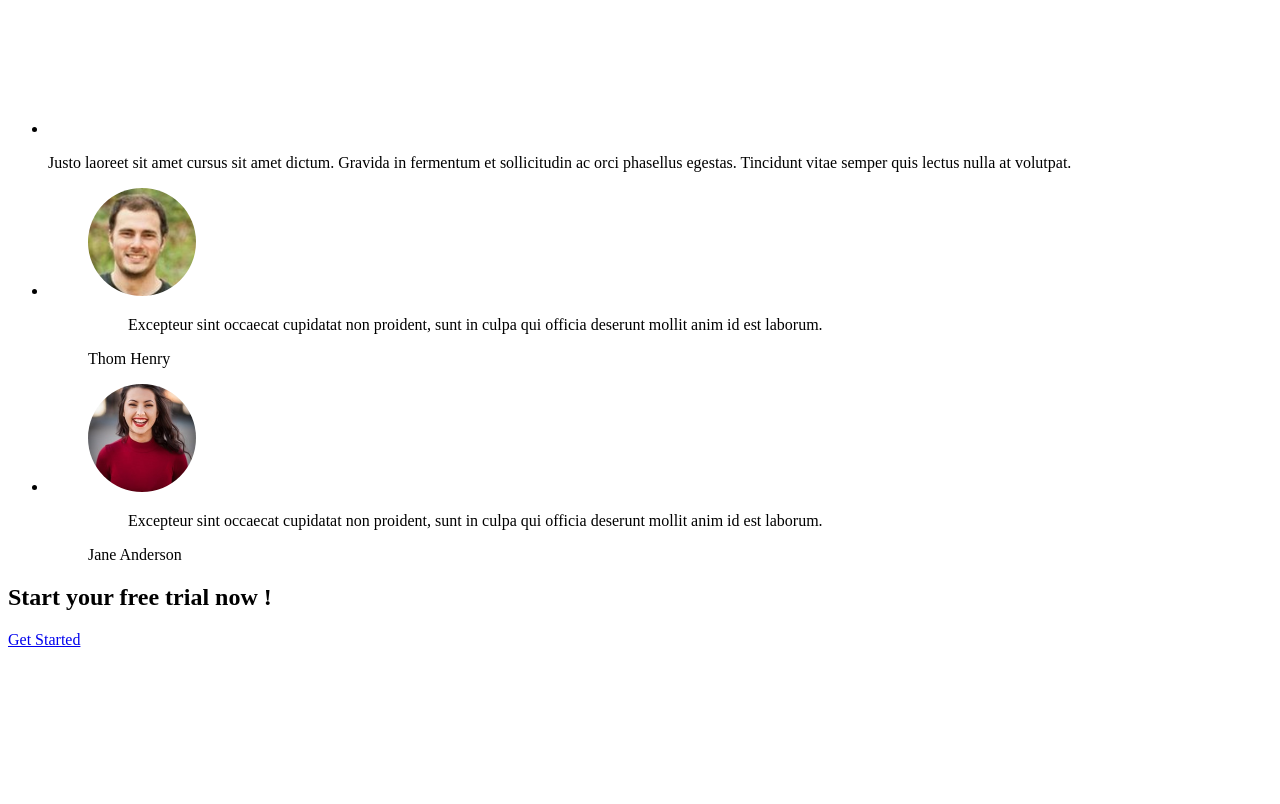
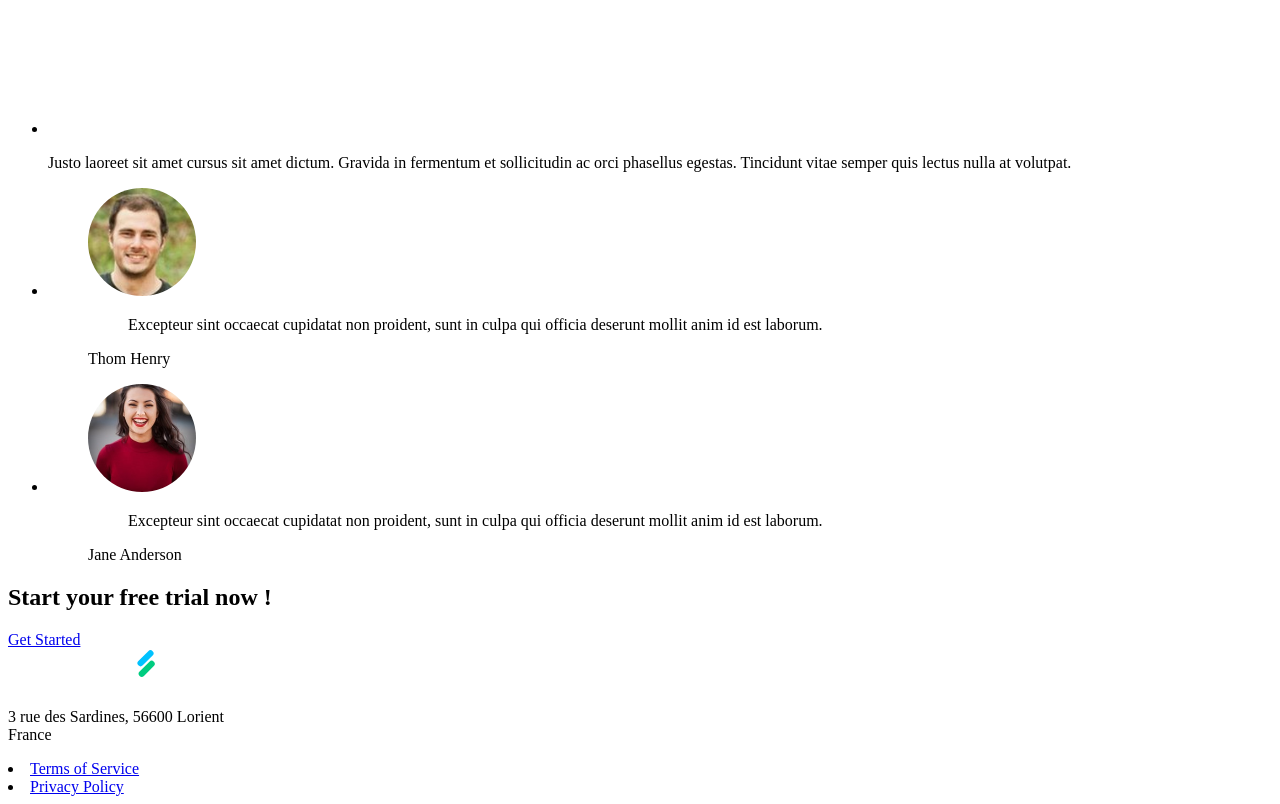
Before and after one commit to Holdenro/app-25-hours, a plain HTML site: page index.html in a window 1280 px wide. Shown: the part 1079-1883 px from the top of the page. Before the commit the page ends 1736 px from the top, so only its background shows below. Drawn offline with Linux system fonts and the light colour scheme.

Commit message:
added footer

```diff
--- a/index.html
+++ b/index.html
@@ -81,6 +81,20 @@
       <a href="#" class="cta">Get Started</a>
     </div>
 
+    <footer>
+      <div class="footer-container">
+        <div class="container">
+          <a href="#">
+            <img src="images/logo-white.svg" class=logo alt="logo">
+          </a>
+            <p class="address">3 rue des Sardines, 56600 Lorient <br>France</p>
+            <ul class="footer-link"></ul>
+              <li><a href="#">Terms of Service</a></li>
+              <li><a href="#">Privacy Policy</a></li>
+        </div>
+      </div>
+    </footer>
+
   </body>
 
 </html>
```
